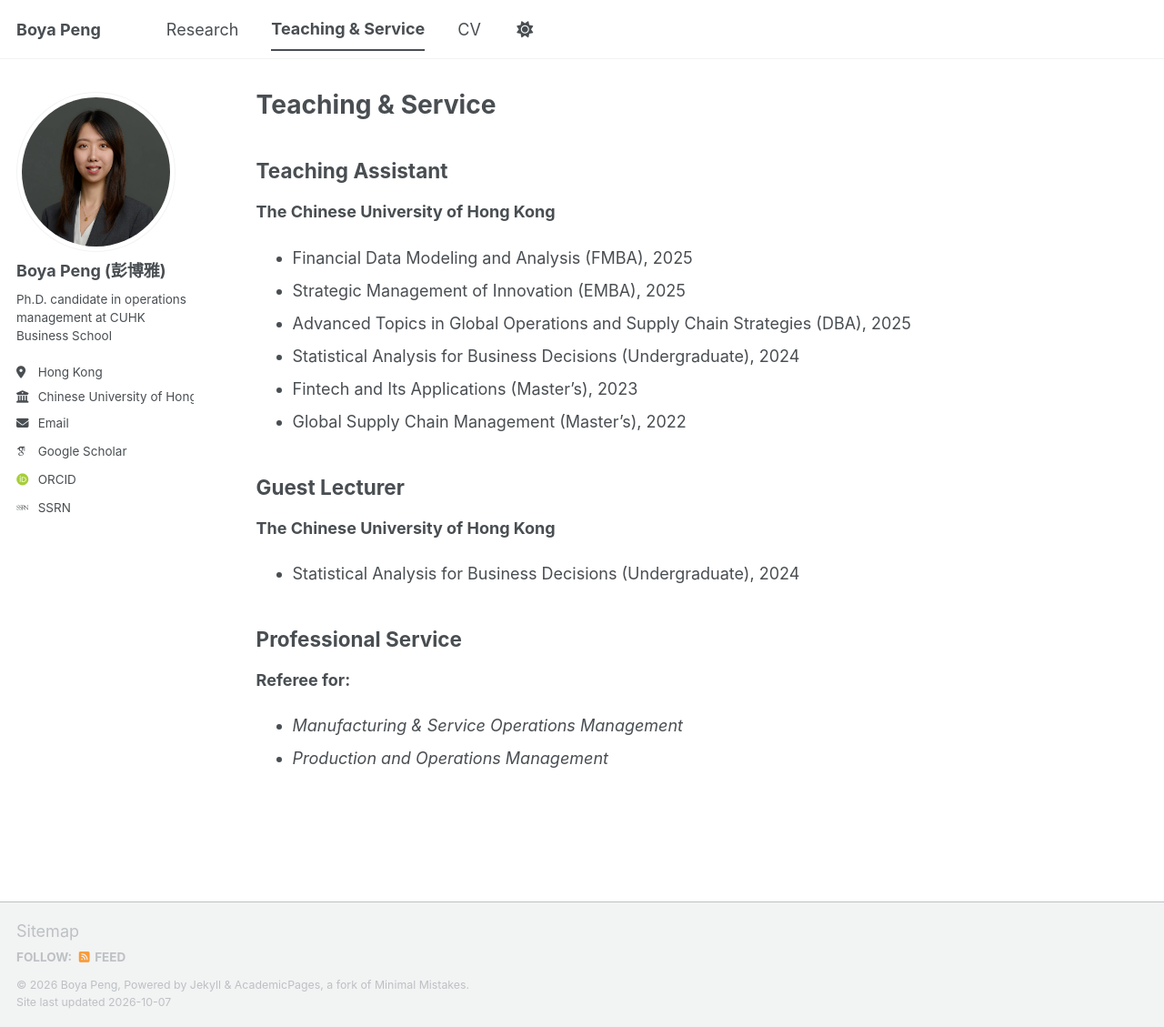
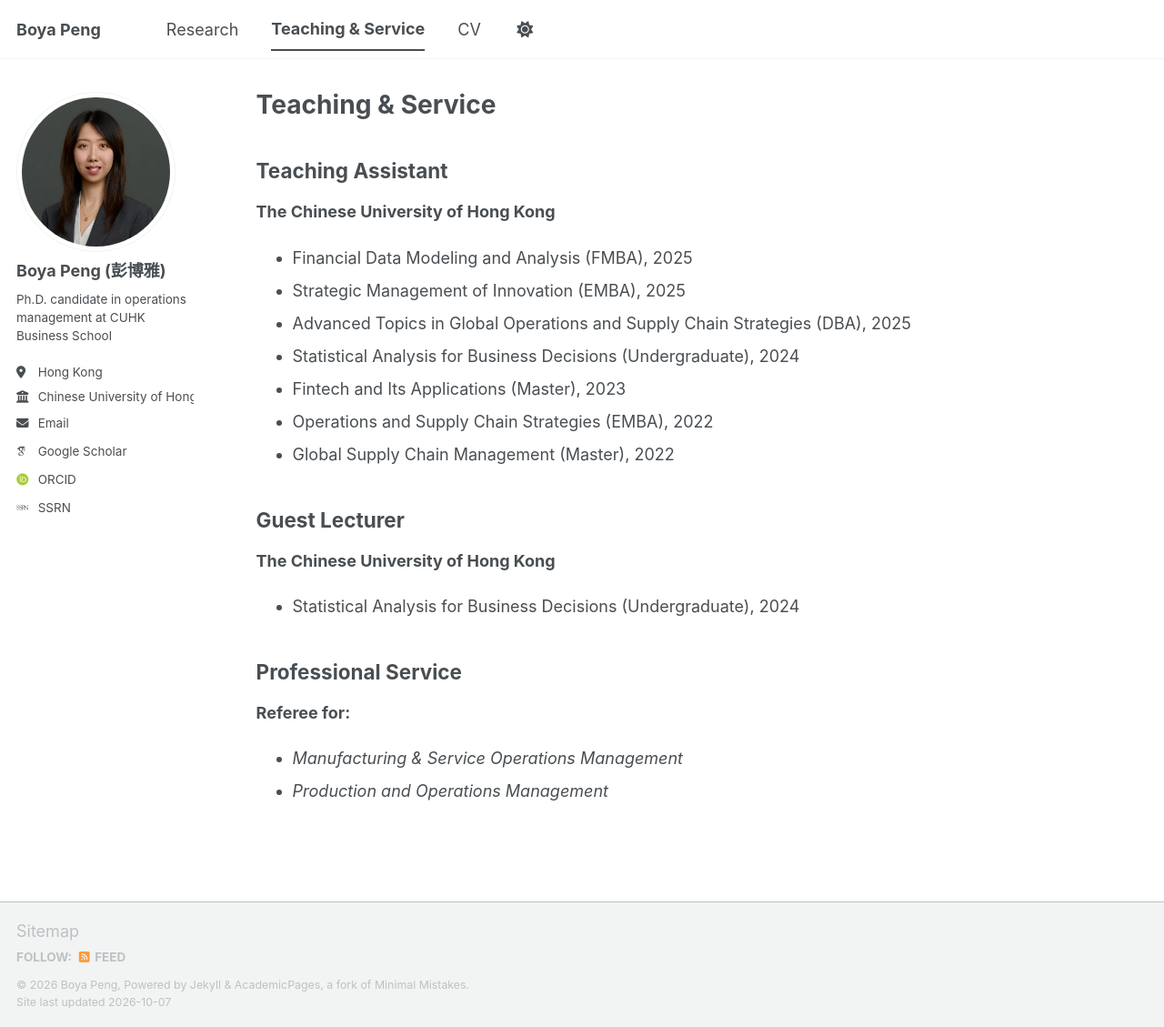
Before and after one commit to peng-boya/peng-boya.github.io, a Jekyll site: the page built from _pages/teaching.md, in a window 1280 px wide and 1129 px high. Shown: the whole window at 91% size. Built offline with Jekyll 4.4.1, drawn with Linux system fonts in a browser that asks for light colours; some web fonts are replaced; a script bundle is joined from its source files by our own code; library files that are not in the unit come from our copies.

Commit message:
Update teaching.md

```diff
--- a/_pages/teaching.md
+++ b/_pages/teaching.md
@@ -14,8 +14,9 @@ author_profile: true
 - Strategic Management of Innovation (EMBA), 2025
 - Advanced Topics in Global Operations and Supply Chain Strategies (DBA), 2025
 - Statistical Analysis for Business Decisions (Undergraduate), 2024
-- Fintech and Its Applications (Master's), 2023
-- Global Supply Chain Management (Master's), 2022
+- Fintech and Its Applications (Master), 2023
+- Operations and Supply Chain Strategies (EMBA), 2022
+- Global Supply Chain Management (Master), 2022
 
 ## Guest Lecturer
 
```
